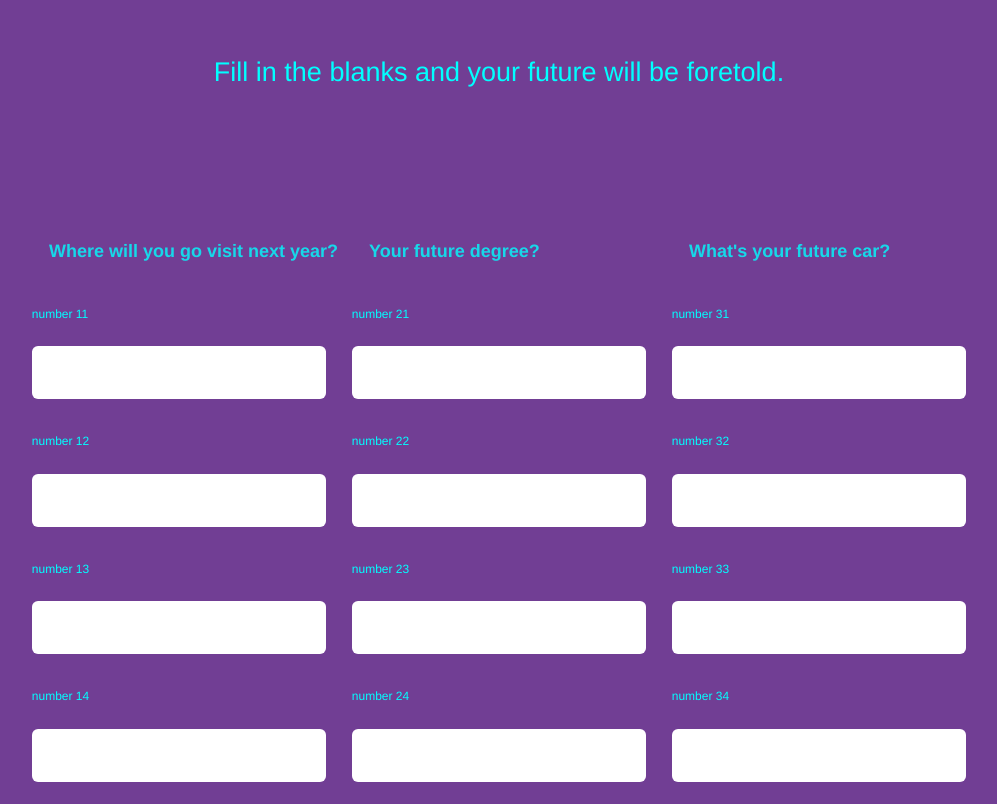
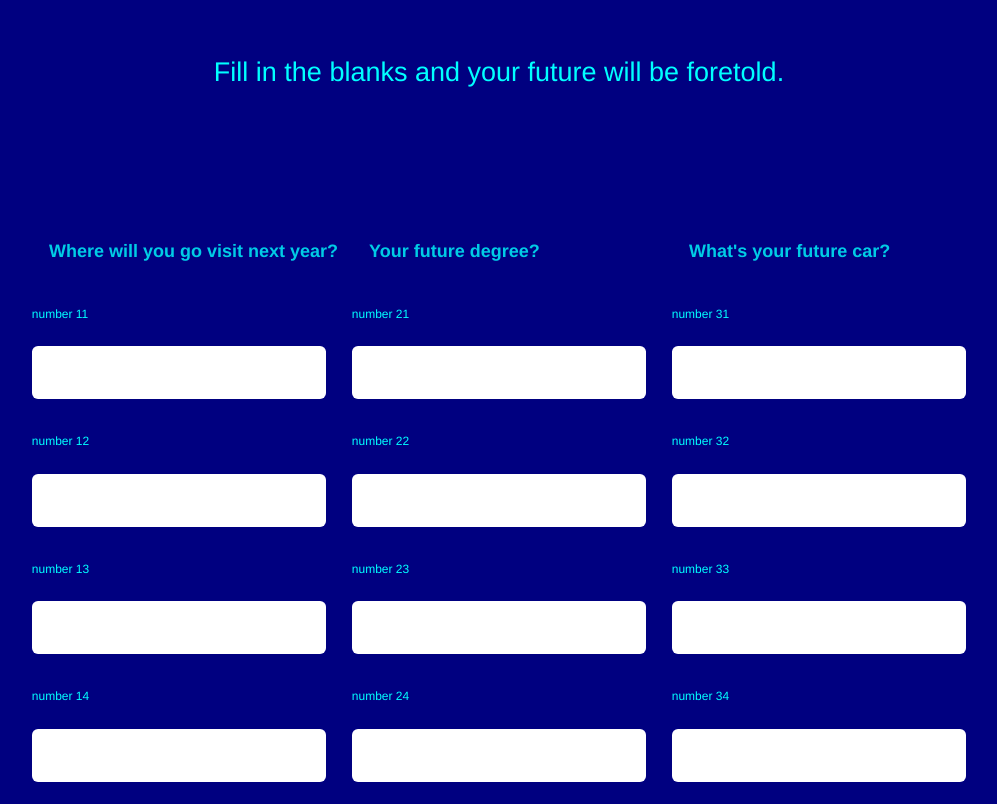
Before and after one commit to rherrerariveroll/MASH-Game, a plain HTML site: page index.html in a window 1280 px wide. Shown: the part 158-962 px from the top of the page, without its empty margins (141-1138 px from the left). Drawn offline with Linux system fonts and the light colour scheme.

Commit message:
CSS background

```diff
--- a/style.css
+++ b/style.css
@@ -1,6 +1,6 @@
 /* Body styling */
 body {
-  background: #713e94;
+  background: #000080;
   color: #00ffff;
   font-family: Helvetica, Arial;
   font-size: 27px;
```
